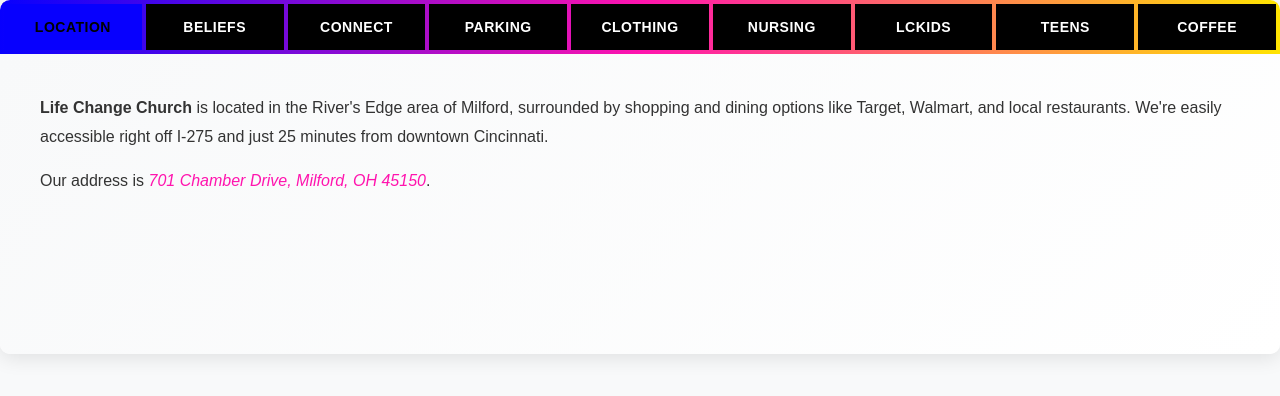
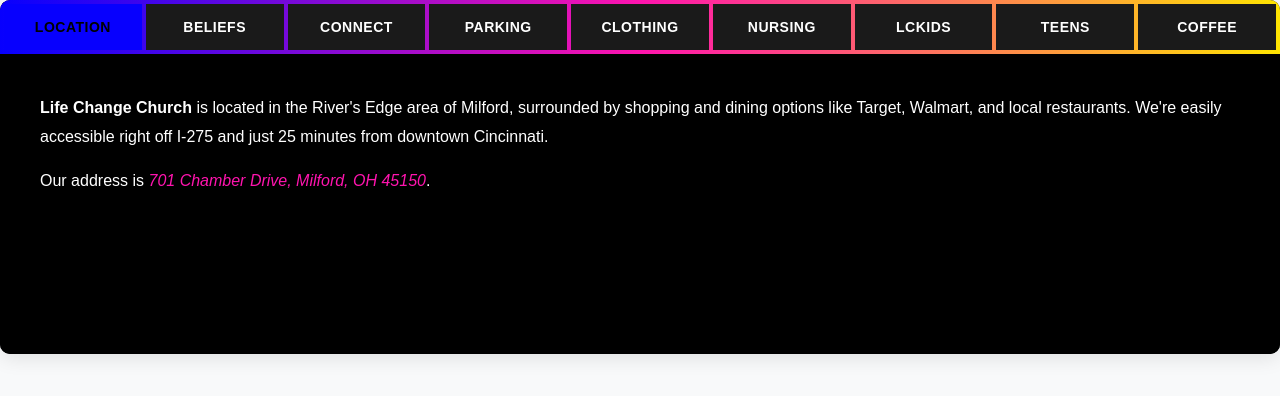
Before and after one commit to KingdomConf/life-change-plan, a plain HTML site: page index.html in a window 1280 px wide. Drawn offline with Linux system fonts and the light colour scheme.

Commit message:
Update styles.css

```diff
--- a/styles.css
+++ b/styles.css
@@ -13,7 +13,7 @@
     width: 100%;
     max-width: 100%;
     margin: 0;
-    background: white;
+    background: #000;
     border-radius: 10px;
     overflow: hidden;
     box-shadow: 0 4px 20px rgba(0, 0, 0, 0.1);
@@ -41,7 +41,7 @@
     letter-spacing: 0.5px;
     transition: all 0.3s ease;
     flex-shrink: 0;
-    background: #000;
+    background: #1a1a1a;
     margin: 2px;
     position: relative;
     flex: 1;
@@ -91,7 +91,7 @@
 .nav-item:nth-child(9).active { background: #ffe401; }
 
 .nav-item.active::before {
-    background: #000;
+    background: #1a1a1a;
 }
 
 .content {
@@ -99,8 +99,8 @@
     min-height: 300px;
     line-height: 1.8;
     font-size: 16px;
-    color: #333;
-    background: linear-gradient(135deg, #f8f9fa 0%, #ffffff 100%);
+    color: white;
+    background: #000;
 }
 
 .content h3 {
@@ -115,7 +115,7 @@
 }
 
 .content strong {
-    color: #333;
+    color: white;
     font-weight: 700;
 }
 
```
